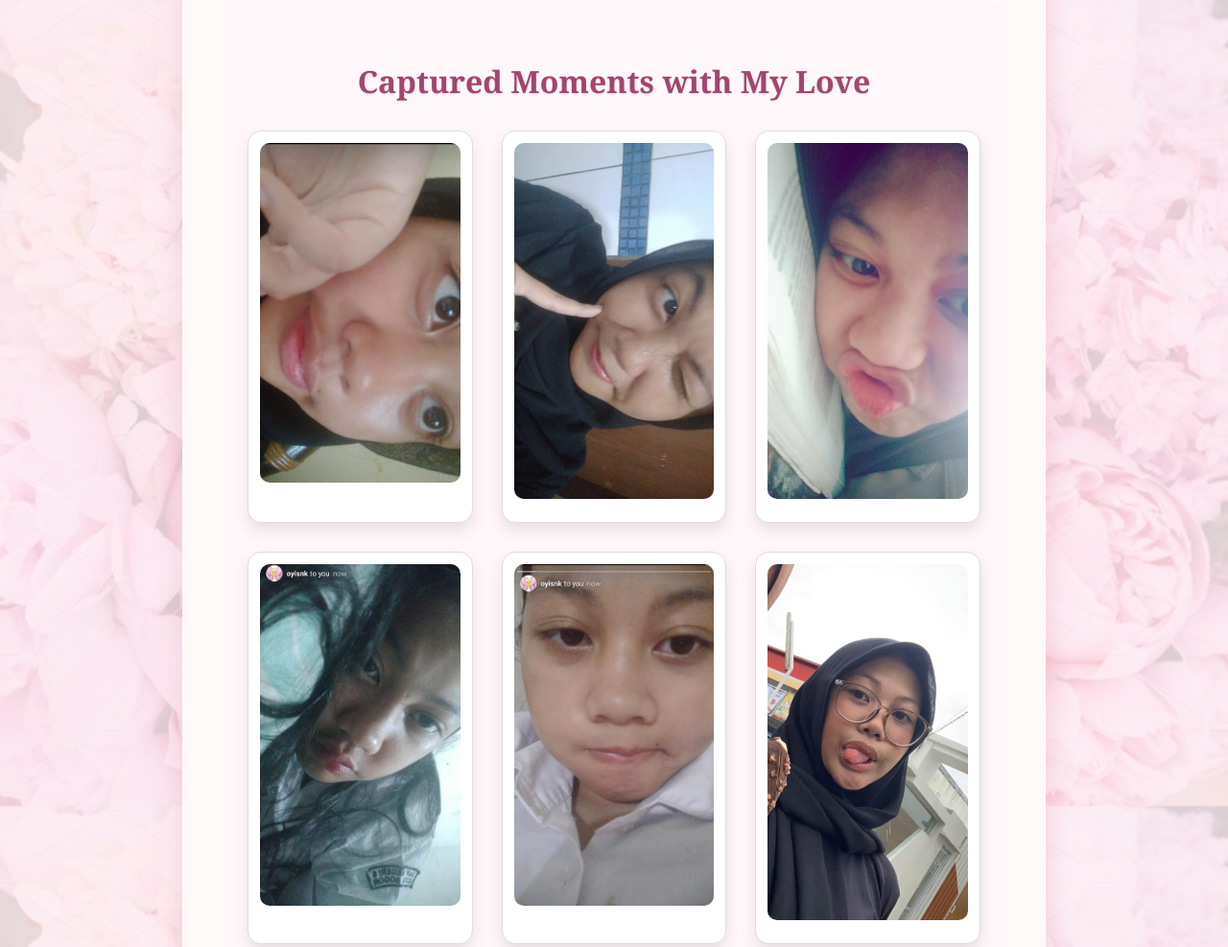
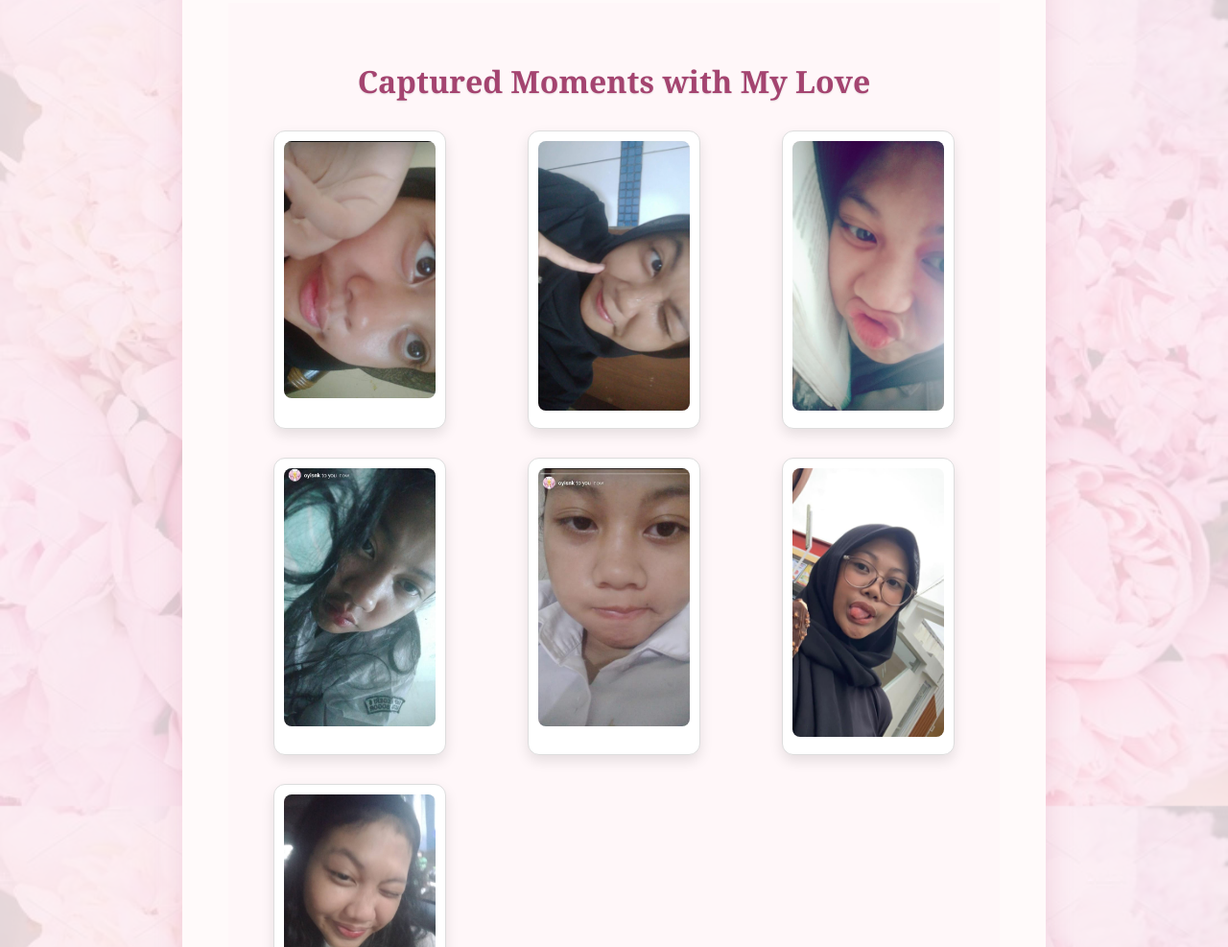
Before and after one commit to jazz-ux/ulaa-graduation, a plain HTML site: page index.html in a window 1280 px wide. Shown: the part 1720-2707 px from the top of the page at 96% size. Drawn offline with Linux system fonts and the light colour scheme.

Commit message:
Update style.css

```diff
--- a/style.css
+++ b/style.css
@@ -210,50 +210,40 @@ body {
 
 .gallery-grid {
   display: grid;
-  grid-template-columns: repeat(auto-fit, minmax(220px, 1fr));
+  grid-template-columns: repeat(auto-fit, minmax(180px, 1fr));
   gap: 30px;
   justify-items: center;
 }
 
 .polaroid-frame {
   background: #fff;
-  padding: 12px 12px 24px;
+  padding: 10px 10px 18px;
   border: 1px solid #ddd;
-  border-radius: 14px;
-  box-shadow: 0 8px 16px rgba(0,0,0,0.1);
+  border-radius: 12px;
+  box-shadow: 0 6px 14px rgba(0,0,0,0.1);
   transition: transform 0.3s ease, box-shadow 0.3s ease;
-  position: relative;
+  width: 180px;
+  height: auto;
   overflow: hidden;
-}
-
-.polaroid-frame::before {
-  content: "";
-  position: absolute;
-  top: 0;
-  left: 0;
-  right: 0;
-  bottom: 0;
-  background: url('frame-texture.png'); /* optional frame texture if you want to add */
-  opacity: 0.05;
-  pointer-events: none;
 }
 
 .polaroid-frame img {
   width: 100%;
   height: auto;
-  border-radius: 10px;
+  border-radius: 8px;
   display: block;
   transition: transform 0.3s ease;
 }
 
 .polaroid-frame:hover {
-  transform: translateY(-10px);
-  box-shadow: 0 16px 24px rgba(0,0,0,0.15);
+  transform: translateY(-8px);
+  box-shadow: 0 14px 20px rgba(0,0,0,0.15);
 }
 
 .polaroid-frame:hover img {
-  transform: scale(1.05);
+  transform: scale(1.04);
 }
+
 
 /* Ending Quote Section */
 
```
